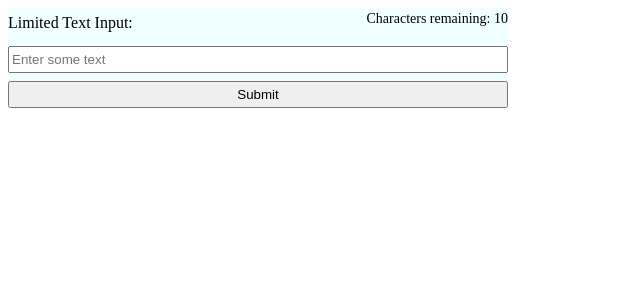
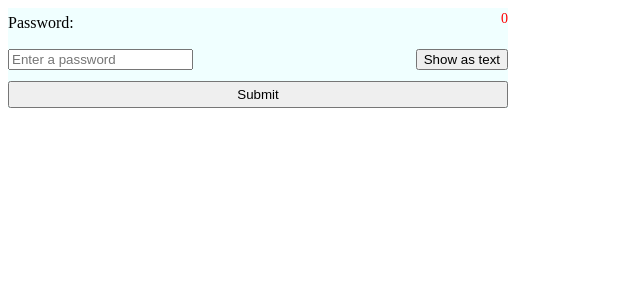
Before and after one commit to zeroput/react-demo, a React (Vite) app: page / in a window 1280 px wide. Shown: the top 300 px of the page, without its empty margins (0-640 px from the left). Built offline with nearby package versions, Linux system fonts and the light colour scheme.

Commit message:
add a password input component

```diff
--- a/src/App.tsx
+++ b/src/App.tsx
@@ -1,10 +1,10 @@
 import './App.css'
 
-import LimitedTextInput from './component/LimitedTextInput/LimitedTextInput'
+import PasswordInput from './component/PasswordInput/PasswordInput'
 function App() {
   return (
     <>
-    <LimitedTextInput/>
+    <PasswordInput/>
   </>
   )
 
--- /dev/null
+++ b/src/component/PasswordInput/PasswordInput.css
@@ -0,0 +1,32 @@
+h1 {
+    text-align: center;
+  }
+
+  form {
+    background-color: azure;
+    display: grid;
+    gap: 8px;
+    width: 500px;
+    height: 100px
+    /* width: 400px;
+    height: 400px; */
+  }
+
+  form div {
+    display: flex;
+    align-items: center;
+    justify-content: space-between;
+  }
+
+  span {
+    font-size: 14px;
+    margin-bottom: 8px;
+  }
+
+  .error {
+    color: red;
+  }
+
+  .no-error {
+    color: black;
+  }
--- /dev/null
+++ b/src/component/PasswordInput/PasswordInput.tsx
@@ -0,0 +1,55 @@
+import './PasswordInput.css'
+import { useState } from "react";
+
+function PasswordInput({ minimum = 8 }) {
+
+    const [inputValue, setInputValue] = useState("");
+    const [userVisibility, setUserVisibility] = useState(false);
+    const metTheRequiredLength = inputValue.length >= minimum;
+
+    const inputChangeEvent = (event) => {
+        setInputValue(event.target.value)
+    }
+
+    const changeVisibility = () => {
+        setUserVisibility(!userVisibility)
+    }
+
+    const handleSubmit = (e: any) => {
+        e.preventDefault();
+        if (metTheRequiredLength) {
+            alert("submit successfully")
+        } else {
+            alert("Too short, You need a longer password")
+        }
+    }
+
+    return (
+        <form onSubmit={handleSubmit}>
+            <div>
+                <label htmlFor="limited-text-input">Password:</label>
+                <span className={metTheRequiredLength ? "no-error" : "error"}>
+                    {inputValue.length}
+                </span>
+            </div>
+            <div>
+                <input
+                    placeholder="Enter a password"
+                    type={userVisibility ? "text" : "password"}
+                    id="limited-text-input"
+                    value={inputValue}
+                    onChange={inputChangeEvent}
+                />
+                <button type="button" onClick={changeVisibility}>
+                    {userVisibility ? "Show as ***" : "Show as text"}
+                </button>
+            </div>
+
+            <button type="submit" className="primary">
+                Submit
+            </button>
+        </form>
+    );
+}
+
+export default PasswordInput;
```
